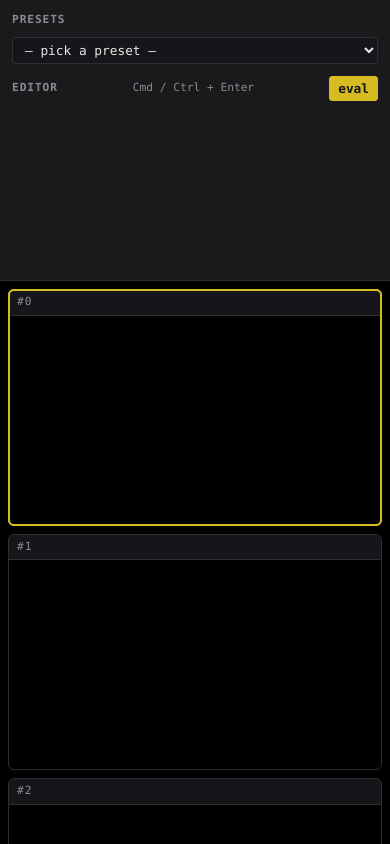
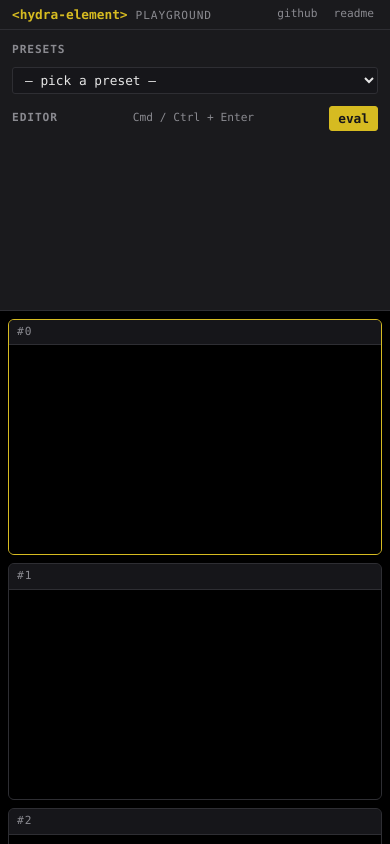
Before and after one commit to jdomizz/hydra-element, a website built with Vite: page playground/index.html in a window 390 px wide. Shown: the top 844 px of the page. Built offline with nearby package versions, Linux system fonts and the light colour scheme; what hydra-synth would draw is missing.

Commit message:
refactor(playground): focus rings + header strip + multi-log .btn fix
Per the active/playground-usability-audit.md wave-2 menu (user-approved
2026-09-01 — top-3 + refactors, no new features):

GI-A11y-1 — focus rings on the 4 cells (playground/css/layout.css):
Removed the per-cell `outline: 2px solid transparent` shorthand that
clobbered the global `:focus-visible` rule from base.css (same
specificity, layout.css loaded after base.css, so the accent ring was
never visible on keyboard focus). The cell's `.is-active` state still
uses `border-color: var(--hydra-accent)`; a new
`.cell.is-active:focus-visible` rule restores the accent outline
specifically for the keyboard-focused active cell.

GI-A11y-2 — focus rings in shadow-DOM buttons (playground/components/
multi-log.js): added `button:focus-visible` + `pre:focus-visible` rules
that draw the same accent outline. The editor-panel shadow CSS already
has the rule (set in the previous wave).

GI-Onb-1 — playground header strip (playground/index.html + components.css
+ layout.css): a thin `<header class="app__header">` with title
(`<code>&lt;hydra-element&gt;</code>` + tagline) and a 2-link nav
(github + readme). The `.app` grid now sizes to `calc(100vh - 40px)`
so the playground aspect ratio is preserved. This lands the onboarding
affordance the audit flagged as the single biggest "impress" lift and
ships the cross-link affordance that archive/playground-demo-surface.md
had wanted for two cycles. Mobile-friendly: a media query collapses
the header height on narrow viewports.

Latent bug fix — playground/components/multi-log.js: the clear button
(`<button class="btn btn--ghost" data-clear>`) was unstyled inside its
shadow root because shadow DOM doesn't inherit global CSS and the
component's own shadow CSS didn't define `.btn` / `.btn--ghost`. The
button was browser-default-styled (a light button on the dark theme).
Added the full .btn / .btn--ghost rule set in the shadow CSS, kept in
sync with playground/css/components.css (comment notes the duplication
is intentional until adoptedStyleSheets infrastructure lands).

CHANGELOG entry under the v0.7.0 block.

```diff
--- a/playground/components/multi-log.js
+++ b/playground/components/multi-log.js
@@ -33,6 +33,47 @@ styles.replaceSync(`
     justify-content: space-between;
     gap: var(--hydra-space-s);
     margin-bottom: var(--hydra-space-s);
+  }
+  /* The clear button uses the global .btn classes, but its shadow root
+     doesn't inherit global CSS — define them here. Kept in sync with
+     playground/css/components.css (the .btn and .btn--ghost rules).
+     Future refactor would share via adoptedStyleSheets once the build
+     supports it. */
+  .btn {
+    font-family: inherit;
+    font-size: var(--hydra-text-s);
+    color: var(--hydra-fg);
+    background: var(--hydra-bg-input);
+    border: 1px solid var(--hydra-border);
+    border-radius: var(--hydra-radius-s);
+    padding: var(--hydra-space-xs) var(--hydra-space-s);
+    cursor: pointer;
+    transition:
+      border-color var(--hydra-duration-fast) var(--hydra-easing),
+      background-color var(--hydra-duration-fast) var(--hydra-easing),
+      color var(--hydra-duration-fast) var(--hydra-easing);
+  }
+  .btn:hover {
+    border-color: var(--hydra-accent);
+    background: var(--hydra-bg-hover);
+  }
+  .btn:active {
+    transform: translateY(1px);
+  }
+  .btn--ghost {
+    background: transparent;
+    border-color: transparent;
+    color: var(--hydra-fg-muted);
+  }
+  .btn--ghost:hover {
+    color: var(--hydra-fg);
+    background: var(--hydra-bg-hover);
+    border-color: var(--hydra-border);
+  }
+  button:focus-visible,
+  pre:focus-visible {
+    outline: 2px solid var(--hydra-accent);
+    outline-offset: 2px;
   }
   h2 {
     margin: 0;
--- a/playground/css/components.css
+++ b/playground/css/components.css
@@ -93,3 +93,60 @@ input:disabled {
   font-size: var(--hydra-text-xs);
   color: var(--hydra-fg-muted);
 }
+
+/* App-level header strip (title + tagline + nav links). Lives above
+   the 3-column app grid; layout.css sizes the grid to fill the
+   remaining viewport height so the playground's aspect ratio is
+   preserved on every viewport. */
+.app__header {
+  display: flex;
+  align-items: center;
+  justify-content: space-between;
+  gap: var(--hydra-space-m);
+  padding: var(--hydra-space-xs) var(--hydra-space-m);
+  background: var(--hydra-bg-elevated);
+  border-bottom: 1px solid var(--hydra-border);
+}
+.app__title {
+  margin: 0;
+  font-size: var(--hydra-text-s);
+  font-weight: 700;
+  display: flex;
+  align-items: baseline;
+  gap: var(--hydra-space-s);
+}
+.app__title code {
+  font-family: var(--hydra-font-mono);
+  color: var(--hydra-accent);
+}
+.app__tagline {
+  font-size: var(--hydra-text-xs);
+  font-weight: 400;
+  text-transform: uppercase;
+  letter-spacing: 0.08em;
+  color: var(--hydra-fg-muted);
+}
+.app__nav {
+  display: flex;
+  gap: var(--hydra-space-s);
+}
+.app__link {
+  font-size: var(--hydra-text-xs);
+  font-family: var(--hydra-font-mono);
+  color: var(--hydra-fg-muted);
+  text-decoration: none;
+  padding: 2px var(--hydra-space-xs);
+  border-radius: var(--hydra-radius-s);
+  transition:
+    color var(--hydra-duration-fast) var(--hydra-easing),
+    background-color var(--hydra-duration-fast) var(--hydra-easing);
+}
+.app__link:hover {
+  color: var(--hydra-fg);
+  background: var(--hydra-bg-hover);
+}
+.app__link:focus-visible {
+  outline: 2px solid var(--hydra-accent);
+  outline-offset: 2px;
+  color: var(--hydra-fg);
+}
--- a/playground/css/layout.css
+++ b/playground/css/layout.css
@@ -3,10 +3,18 @@
   grid-template-columns: 28fr 44fr 28fr;
   grid-template-rows: 1fr;
   grid-template-areas: 'left center right';
+  /* Fill the remaining viewport below the app__header strip (its height
+     is consumed by the flex parent's natural-flow row above). */
   width: 100vw;
-  height: 100vh;
+  height: calc(100vh - 40px);
   gap: 1px;
   background-color: var(--hydra-border);
+}
+
+@media (max-height: 540px) {
+  .app {
+    height: calc(100vh - 36px);
+  }
 }
 
 .app__left,
@@ -49,11 +57,13 @@
   overflow: hidden;
   min-height: 0;
   cursor: pointer;
-  outline: 2px solid transparent;
-  outline-offset: -2px;
+  /* Outline is provided by the global :focus-visible rule in base.css;
+     no per-cell shorthand here so the keyboard focus ring always wins.
+     The .cell.is-active rule below switches border-color to the accent;
+     outline-color follows the :focus-visible accent when the cell is
+     keyboard-focused (matches the active state). */
   transition:
-    border-color var(--hydra-duration-fast) var(--hydra-easing),
-    outline-color var(--hydra-duration-fast) var(--hydra-easing);
+    border-color var(--hydra-duration-fast) var(--hydra-easing);
 }
 
 .cell:hover {
@@ -62,7 +72,11 @@
 
 .cell.is-active {
   border-color: var(--hydra-accent);
-  outline-color: var(--hydra-accent);
+}
+
+.cell.is-active:focus-visible {
+  outline: 2px solid var(--hydra-accent);
+  outline-offset: 2px;
 }
 
 .cell figcaption {
--- a/playground/index.html
+++ b/playground/index.html
@@ -12,6 +12,30 @@
     <script type="module" src="./main.js"></script>
   </head>
   <body>
+    <header class="app__header" role="banner">
+      <h1 class="app__title">
+        <code>&lt;hydra-element&gt;</code>
+        <span class="app__tagline">playground</span>
+      </h1>
+      <nav class="app__nav" aria-label="playground navigation">
+        <a
+          href="https://github.com/jdomizz/hydra-element"
+          target="_blank"
+          rel="noopener"
+          class="app__link"
+          title="hydra-element on GitHub (opens in a new tab)"
+          >github</a
+        >
+        <a
+          href="https://github.com/jdomizz/hydra-element#readme"
+          target="_blank"
+          rel="noopener"
+          class="app__link"
+          title="README (opens in a new tab)"
+          >readme</a
+        >
+      </nav>
+    </header>
     <main class="app">
       <aside class="app__left">
         <preset-selector></preset-selector>
```
Also changed, not shown: CHANGELOG.md.
